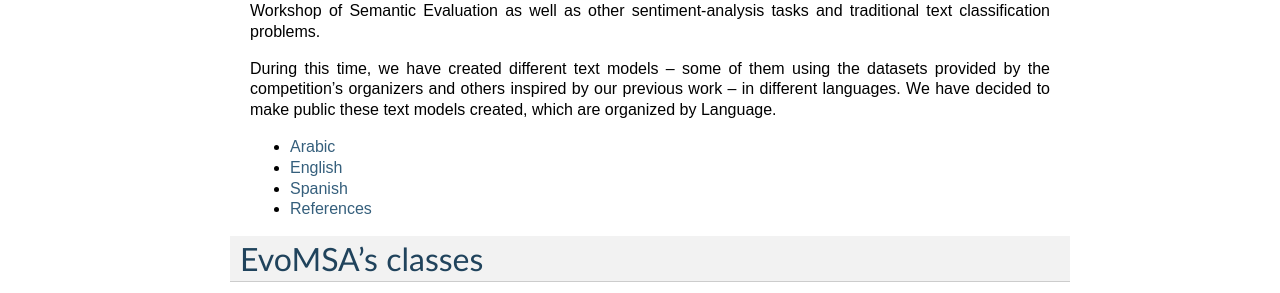
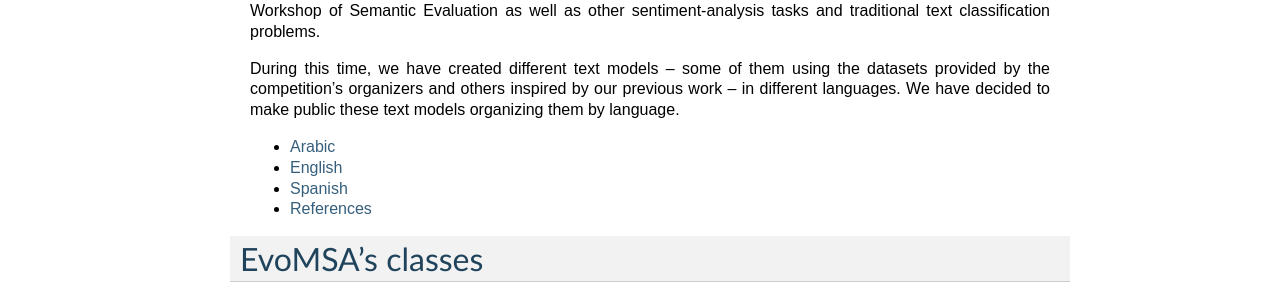
Before and after one commit to INGEOTEC/EvoMSA, a Sphinx documentation site: the page built from docs/source/index.rst, in a window 1280 px wide and 900 px high, scrolled down 1862 px. Shown: the part 425-718 px from the top of the window. Built offline with Sphinx 7.4.7, drawn with Linux system fonts in a browser that asks for light colours.

Commit message:
Update index.rst

```diff
--- a/docs/source/index.rst
+++ b/docs/source/index.rst
@@ -137,7 +137,6 @@
                  stacked_method='sklearn.naive_bayes.GaussianNB').fit(X, y)
 >>> evo.predict(['EvoMSA esta funcionando'])
 
-
 Text Models
 =================
 
@@ -170,8 +169,7 @@
 During this time, we have created different text models -- some of
 them using the datasets provided by the competition's organizers and
 others inspired by our previous work -- in different languages. We
-have decided to make public these text models created, which are
-organized by Language.
+have decided to make public these text models organizing them by language.
 
 .. toctree::
    :maxdepth: 2
```
